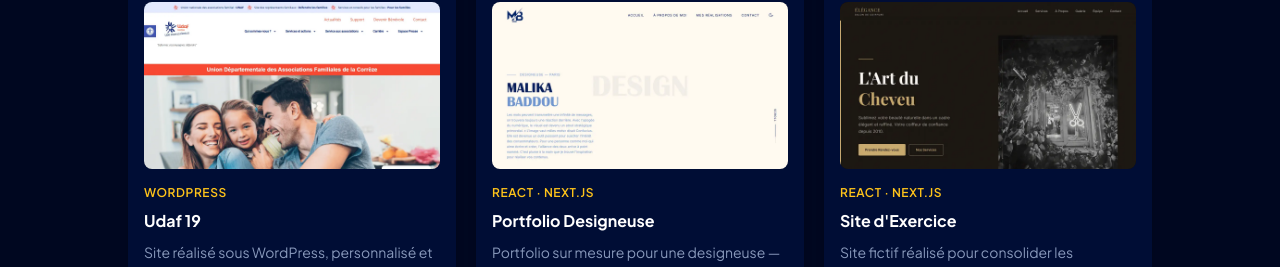
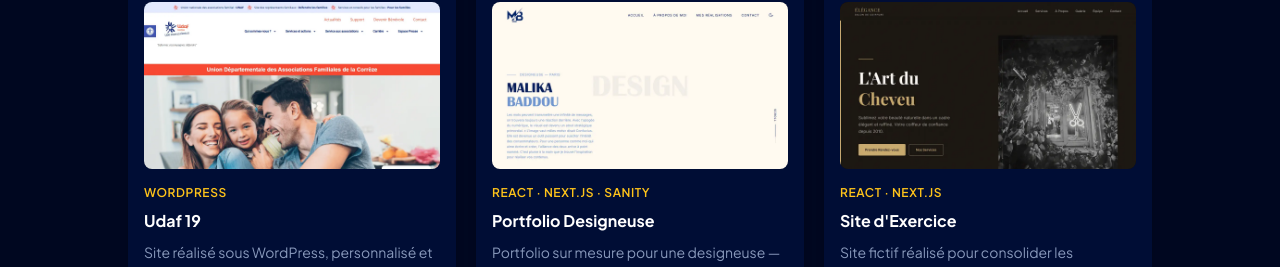
Before and after one commit to S0rray/my-portfolio, a Next.js app: page / in a window 1280 px wide. Shown: the part 1788-2055 px from the top of the page. Built offline with nearby package versions, Linux system fonts and the light colour scheme; a web font is replaced by a local one.

Commit message:
feat: tech stack Sanity sur le projet Portfolio Designeuse

```diff
--- a/components/sections/ProjectsSection.tsx
+++ b/components/sections/ProjectsSection.tsx
@@ -27,7 +27,7 @@ const PROJECTS: Project[] = [
   {
     key: 'portfolio-designeuse',
     title: 'Portfolio Designeuse',
-    tech: 'React · Next.js',
+    tech: 'React · Next.js · Sanity',
     description:
       'Portfolio sur mesure pour une designeuse — galerie projets, animations soignées.',
     image: '/projects/portfolio-indisiya.webp',
```
